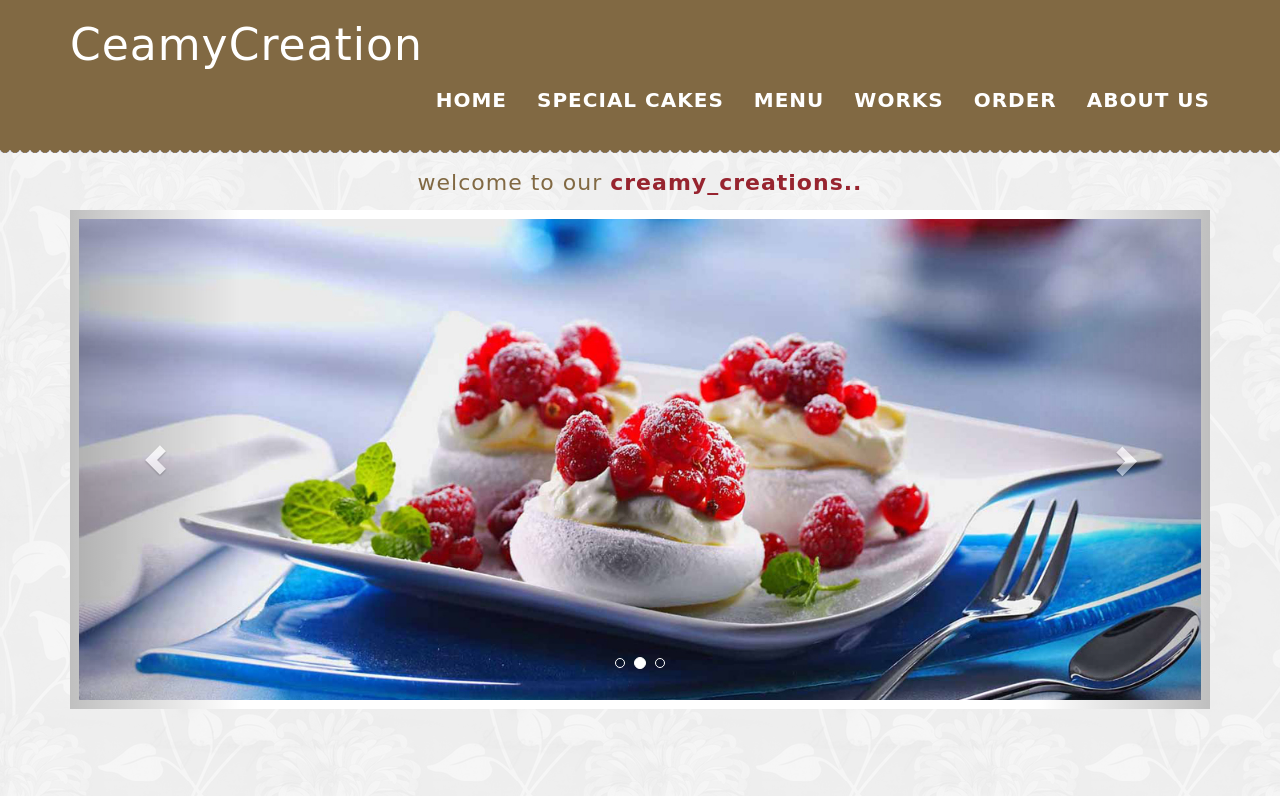
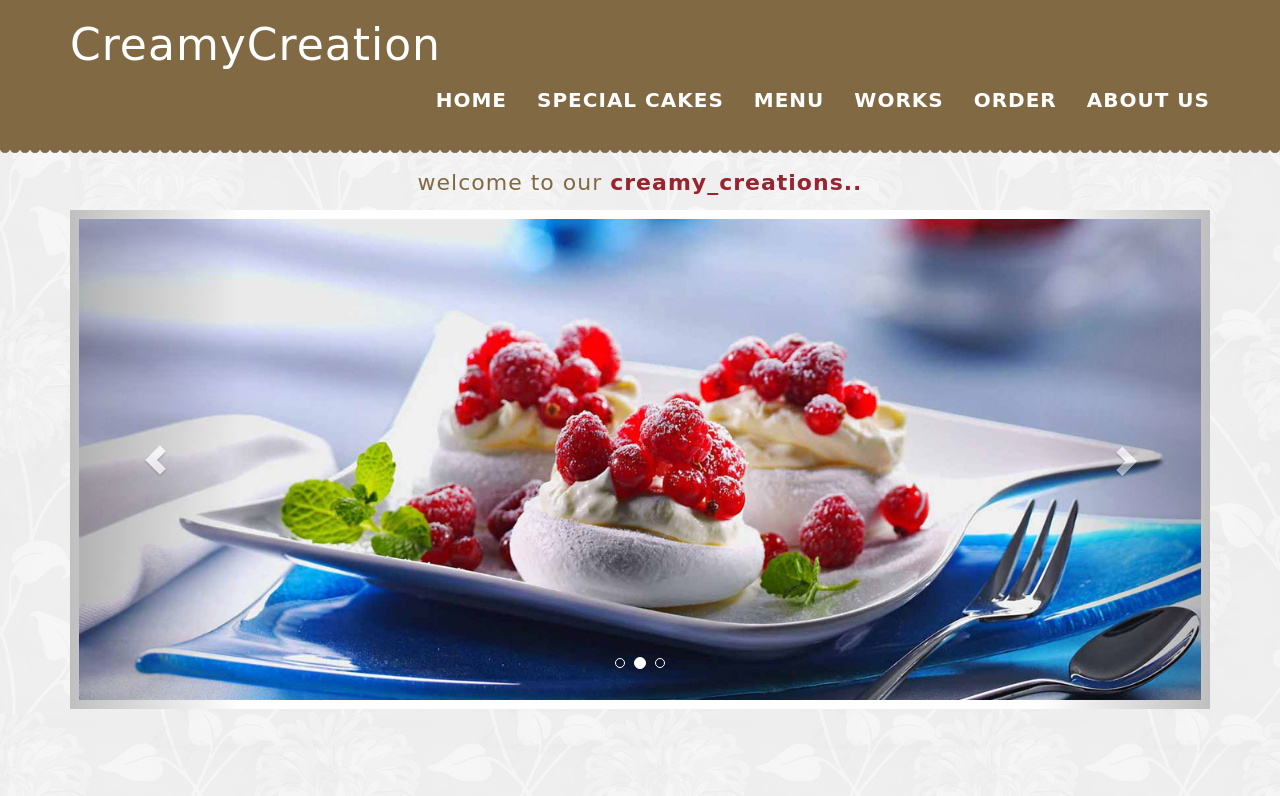
Before and after one commit to Jishnukammath/first-project-cakeWebsite-, a plain HTML site: page index.html in a window 1280 px wide. Shown: the top 796 px of the page. Drawn offline with nearby package versions, Linux system fonts and the light colour scheme; a web font is replaced by a local one.

Commit message:
Update index.html

```diff
--- a/index.html
+++ b/index.html
@@ -45,7 +45,7 @@
                     <span class="icon-bar"></span>
                     <span class="icon-bar"></span>
                 </button>
-                <a class="navbar-brand page-scroll" href="#page-top">CeamyCreation</a>
+                <a class="navbar-brand page-scroll" href="#page-top">CreamyCreation</a>
             </div>
 
             <!-- Collect the nav links, forms, and other content for toggling -->
```
